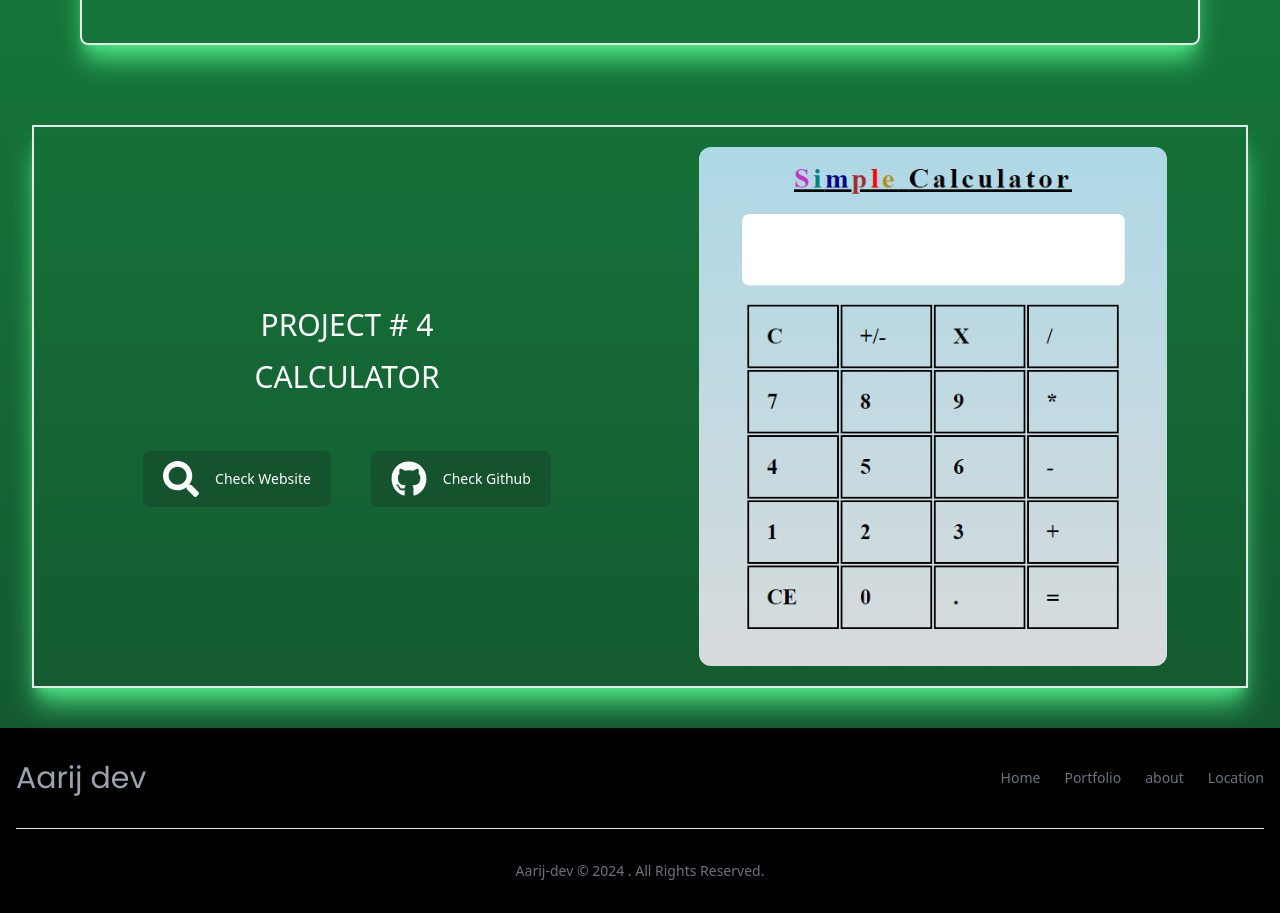
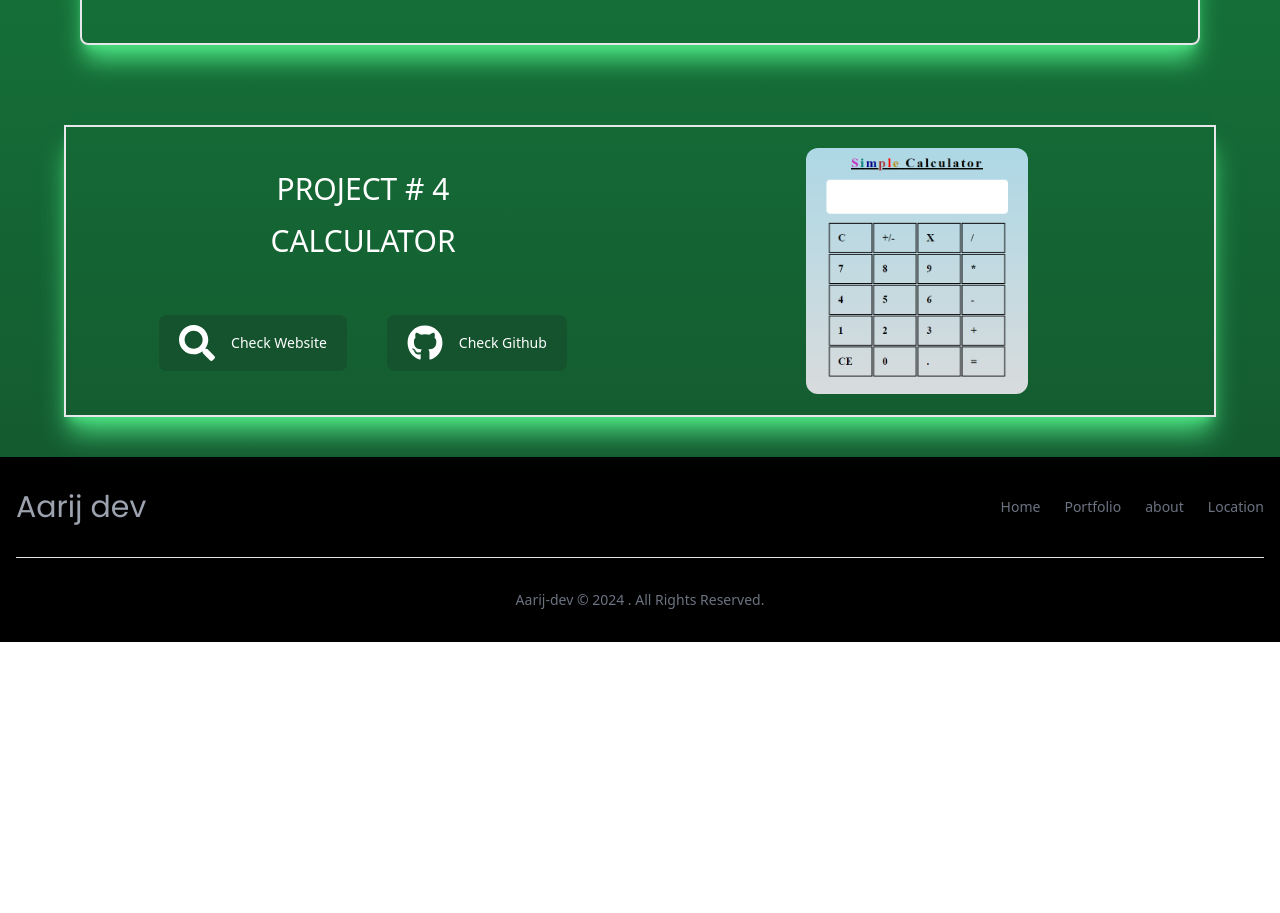
Before and after one commit to Aarij-khan/react-portfolio, a React (Vite) app: page /portfolio in a window 1280 px wide. Shown: the part 1213-2126 px from the top of the page. After the commit the page ends 1855 px from the top, so only its background shows below. Built offline with nearby package versions, Linux system fonts and the light colour scheme.

Commit message:
image update

```diff
--- a/src/portfolio.jsx
+++ b/src/portfolio.jsx
@@ -110,7 +110,7 @@ function Portfolio() {
         </div>
       </div>
 
-      <div className="mb-10  flex mt-20 flex-col sm:flex-row gap-10 sm:gap-0 border-2 p-5 mx-8 sm:mx-20rounded-lg shadow-xl shadow-green-400" data-aos="fade-left">
+      <div className="mb-10 sm:mx-16 flex mt-20 flex-col sm:flex-row gap-10 sm:gap-0 border-2 p-5 mx-8 sm:mx-20rounded-lg shadow-xl shadow-green-400" data-aos="fade-left">
         <div className="w-full sm:w-1/2 flex justify-center items-center flex-col gap-4 p-6">
           <h1 className="text-3xl uppercase text-white">project # 4</h1>
           <h1 className="text-3xl uppercase text-white">calculator</h1>
@@ -129,11 +129,11 @@ function Portfolio() {
             </Link>
           </div>
         </div>
-        <div className="w-full sm:w-1/2 flex justify-center items-center">
+        <div className="w-full sm:w-1/2  flex justify-center items-center">
           <img
             src={calculator}
             alt="solarpanel"
-            className="w-[70%] sm:w-[80%] rounded-xl"
+            className="w-[70%] sm:w-[40%] rounded-xl"
           />
         </div>
       </div>
```
